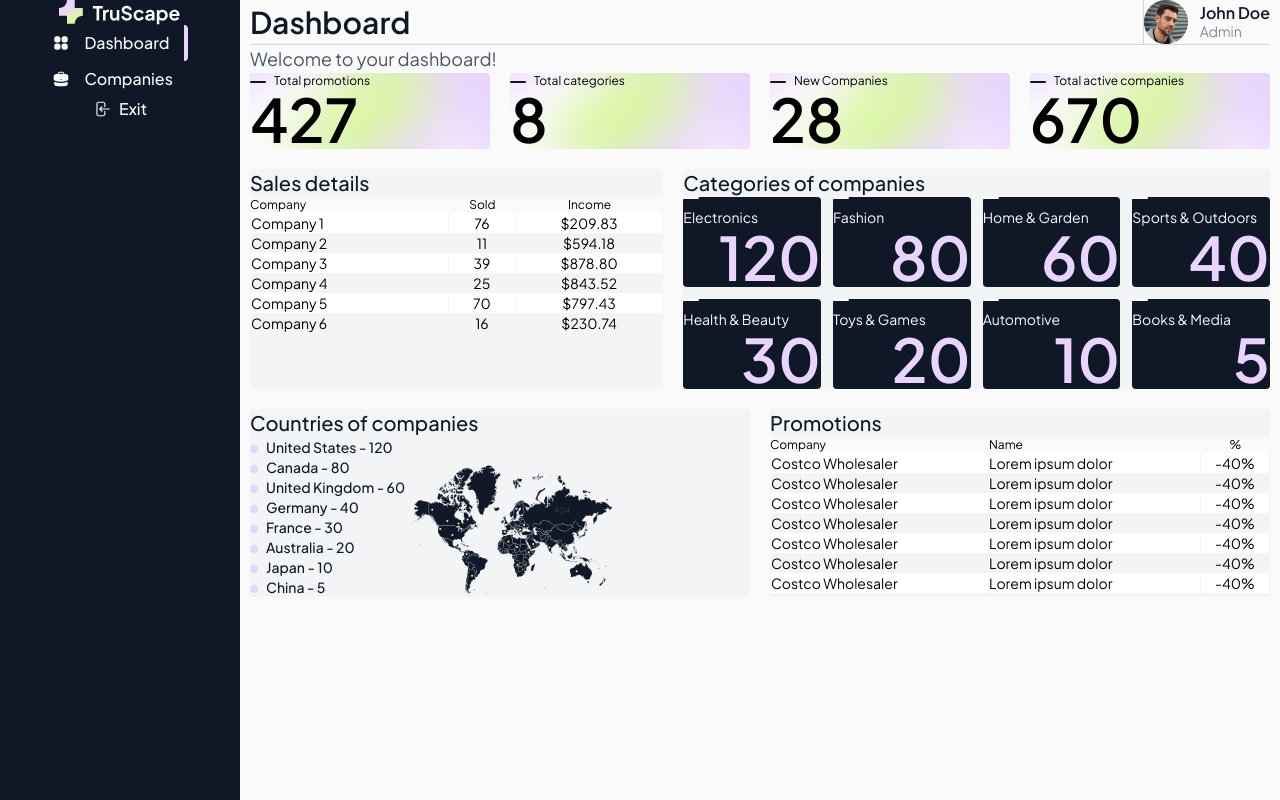
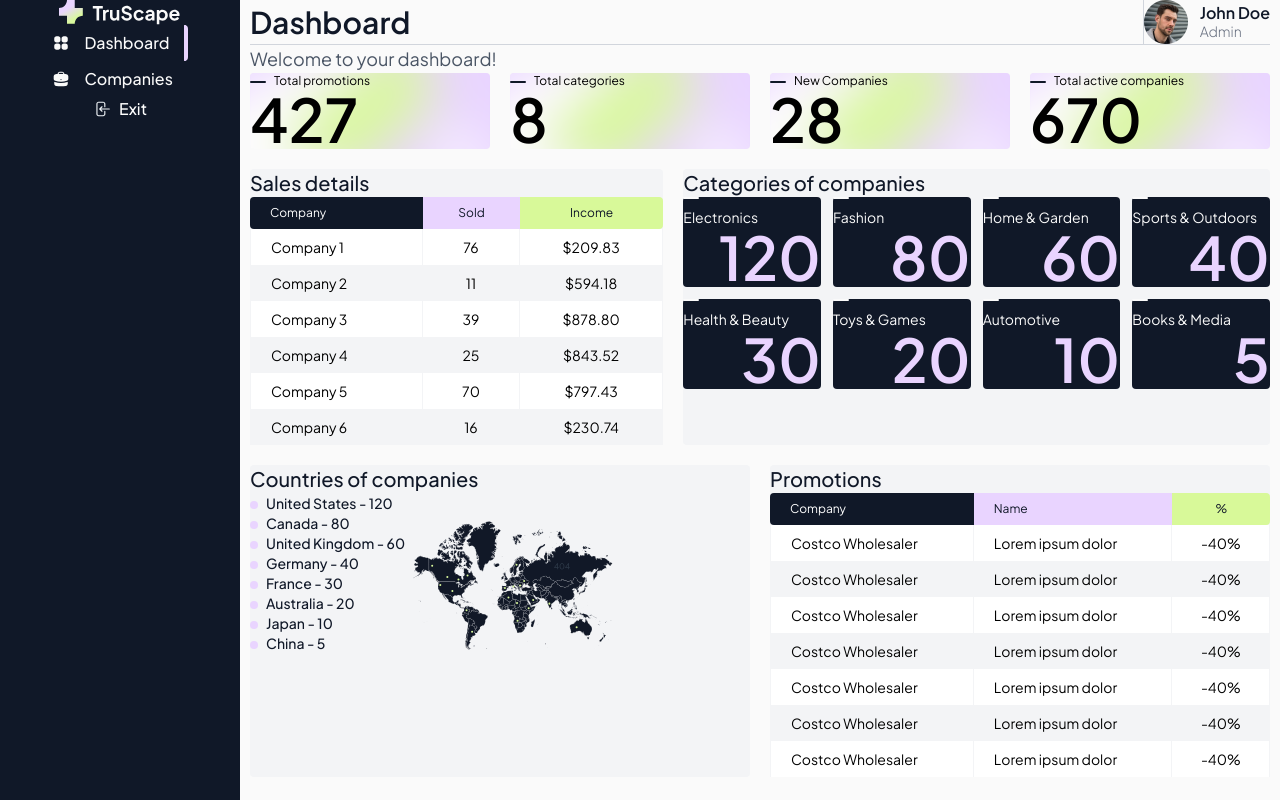
Before and after one commit to SSSerg05/goit-nextjs-hw-01, a Next.js app: page /dashboard in a window 1280 px wide. Built offline with nearby package versions, Linux system fonts and the light colour scheme.

Commit message:
fix colored cells in grid

```diff
--- a/src/app/(admin)/dashboard/@promotions/page.tsx
+++ b/src/app/(admin)/dashboard/@promotions/page.tsx
@@ -12,15 +12,26 @@ export interface PageProps {
 
 export default async function Page({}: PageProps) {
   const data = await getSummaryPromotions();
+  const columns = [
+    { name: 'Company', align: 'text-left' },
+    { name: 'Name', align: 'text-left' },
+    { name: '%', align: 'text-center' }
+  ] as const;
 
   return (
     <DashboardCard label="Promotions">
       <SummaryTable
         headers={
           <>
-            <SummaryTableHeader>Company</SummaryTableHeader>
-            <SummaryTableHeader>Name</SummaryTableHeader>
-            <SummaryTableHeader align="text-center">%</SummaryTableHeader>
+            {columns.map((column, i) => (
+              <SummaryTableHeader key={i} align={column.align} index={i}>
+                {column.name}
+              </SummaryTableHeader>
+            ))}
+
+            {/* // <SummaryTableHeader>Company</SummaryTableHeader>
+            // <SummaryTableHeader>Name</SummaryTableHeader>
+            // <SummaryTableHeader align="text-center">%</SummaryTableHeader> */}
           </>
         }
       >
--- a/src/app/(admin)/dashboard/@sales/page.tsx
+++ b/src/app/(admin)/dashboard/@sales/page.tsx
@@ -13,14 +13,26 @@ export interface PageProps {
 
 export default async function Page({}: PageProps) {
   const data = await getSummarySales();
+  const columns = [
+    { name: 'Company', align: 'text-left' },
+    { name: 'Sold', align: 'text-center' },
+    { name: 'Income', align: 'text-center' }
+  ] as const;
+
   return (
     <DashboardCard label="Sales details">
       <SummaryTable
         headers={
           <>
-            <SummaryTableHeader>Company</SummaryTableHeader>
+            {columns.map((column, i) => (
+              <SummaryTableHeader key={i} align={column.align} index={i}>
+                {column.name}
+              </SummaryTableHeader>
+            ))}
+
+            {/* <SummaryTableHeader>Company</SummaryTableHeader>
             <SummaryTableHeader align="text-center">Sold</SummaryTableHeader>
-            <SummaryTableHeader align="text-center">Income</SummaryTableHeader>
+            <SummaryTableHeader align="text-center">Income</SummaryTableHeader> */}
           </>
         }
       >
--- a/src/app/components/summary-table-header.tsx
+++ b/src/app/components/summary-table-header.tsx
@@ -3,25 +3,34 @@ import clsx from "clsx";
 
 export interface SummaryTableHeaderProps {
   align?: "text-left" | "text-center" | "text-right";
+  index?: number;
   children: React.ReactNode;
 }
 
+const themeColors = [
+  "text-white bg-gray-900",       // Индекс 0: Company (Темный)
+  "text-gray-900 bg-purple-200",  // Индекс 1: Name (Фиолетовый)
+  "text-gray-900 bg-lime-200"     // Индекс 2: % (Лаймовый)
+];
+
 export default function SummaryTableHeader({
   align = "text-left",
+  index = 0,
   children
 }: SummaryTableHeaderProps) {
   return (
     <th className={clsx(
       "px-5 py-2 text-xs font-normal first-of-type:rounded-l-sm last-of-type:rounded-r-sm",
       align,
-      // 1-я, 4-я, 7-я колонки (3n + 1) -> Темные
-      'nth-3n+1:text-white nth-3n+1:bg-gray-900',
+      themeColors[index % 3],
+      // // 1-я, 4-я, 7-я колонки (3n + 1) -> Темные
+      // 'nth-3n+1:text-white nth-3n+1:bg-gray-900',
 
-      // 2-я, 5-я, 8-я колонки (3n + 2) -> Фиолетовые
-      'nth-3n+2:text-gray-900 nth-3n+2:bg-purple-200',
+      // // 2-я, 5-я, 8-я колонки (3n + 2) -> Фиолетовые
+      // 'nth-3n+2:text-gray-900 nth-3n+2:bg-purple-200',
 
-      // 3-я, 6-я, 9-я колонки (3n + 3) -> Лаймовые
-      'nth-3n+3:text-gray-900 nth-3n+3:bg-lime-200'
+      // // 3-я, 6-я, 9-я колонки (3n + 3) -> Лаймовые
+      // 'nth-3n+3:text-gray-900 nth-3n+3:bg-lime-200'
     )}>
       {children}
     </th>
--- a/src/app/components/summary-table.tsx
+++ b/src/app/components/summary-table.tsx
@@ -9,7 +9,7 @@ export function SummaryTable({ headers, children }: SummaryTableProps) {
   return (
     <div className="overflow-x-auto">
       <table className="table-auto w-full border-separate border-spacing-0">
-        <thead className="bg-gray-50">
+        <thead className="bg-transparent">
           <tr>{headers}</tr>
         </thead>
         <tbody className="[&>tr:nth-child(2n)]:bg-gray-100 [&>tr:nth-child(2n+1)]:bg-white">
--- a/src/app/globals.css
+++ b/src/app/globals.css
@@ -14,3 +14,13 @@ body {
   margin-left: 10px;
   margin-right: 10px;
 }
+
+@layer base {
+  table th,
+  table td {
+    padding-top: 0.5rem !important;    /* Соответствует py-2 (8px) */
+    padding-bottom: 0.5rem !important;
+    padding-left: 1.25rem !important;  /* Соответствует px-5 (20px) */
+    padding-right: 1.25rem !important;
+  }
+}
```
